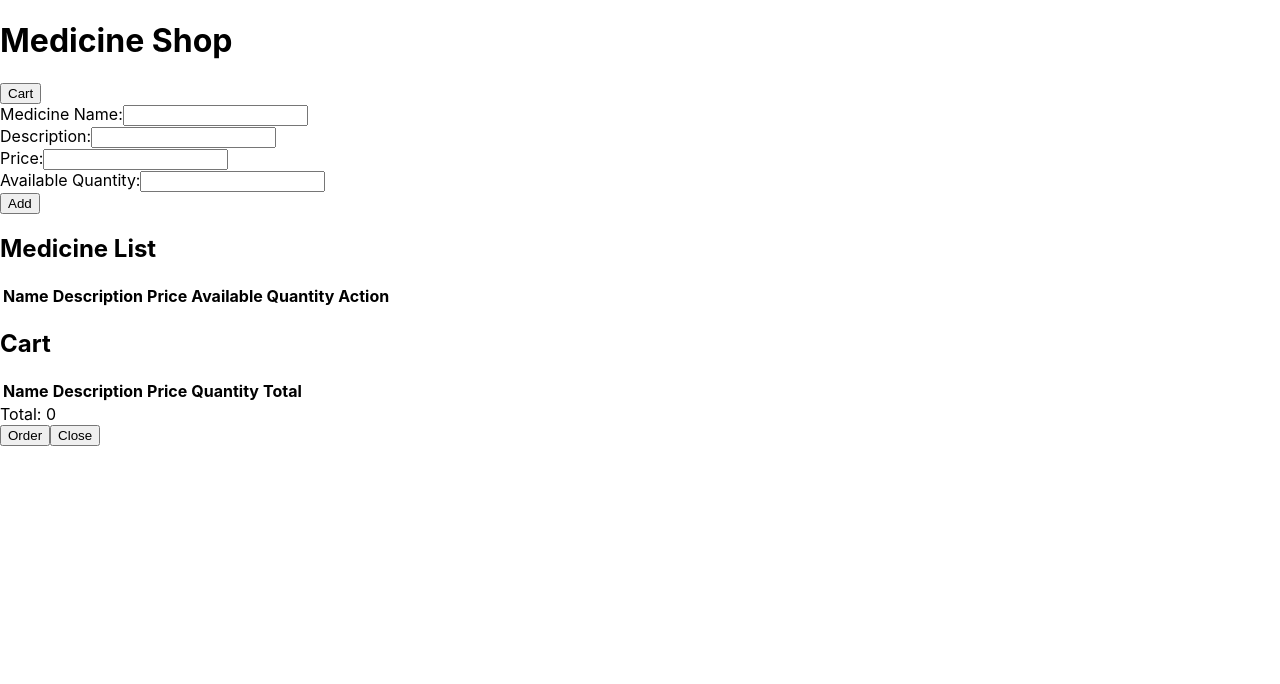
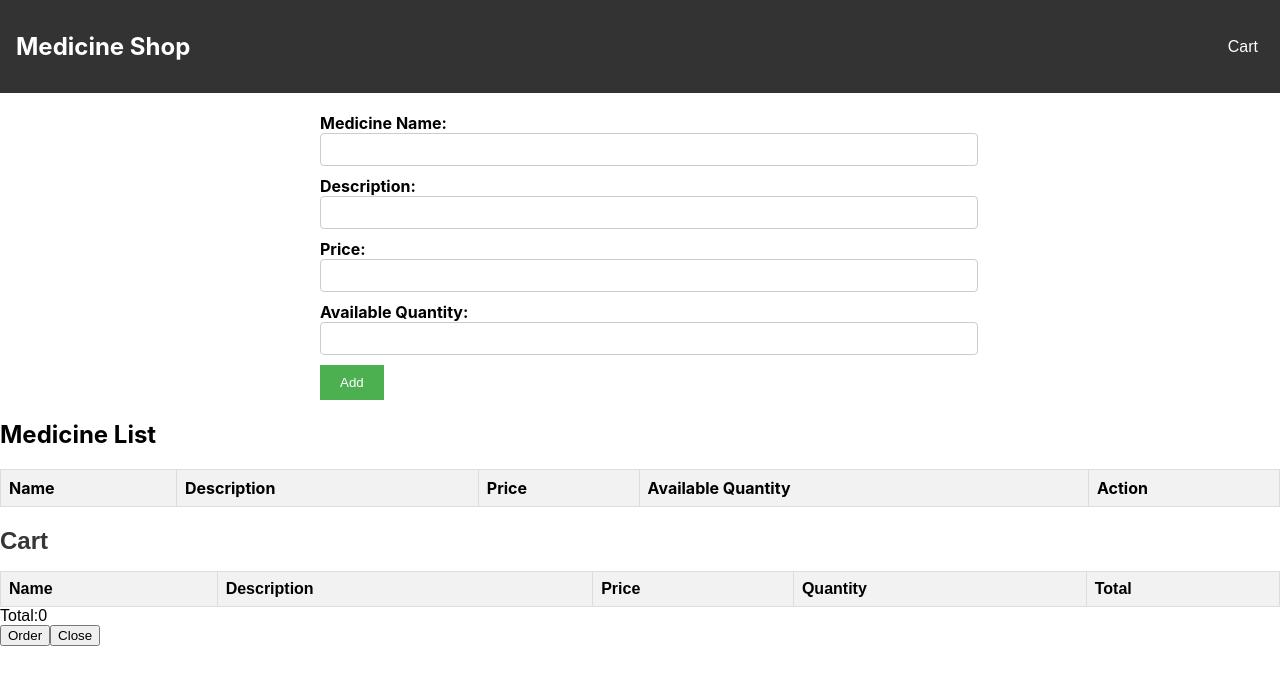
Before and after one commit to Wahidur612000/medicine-shop, a React (Create React App) app: page / in a window 1280 px wide. Both pictures are taken after a click on the button "Cart". Shown: the top 684 px of the page. Built offline with nearby package versions, Linux system fonts and the light colour scheme.

Commit message:
Styling done

```diff
--- a/src/App.css
+++ /dev/null
@@ -1,38 +0,0 @@
-.App {
-  text-align: center;
-}
-
-.App-logo {
-  height: 40vmin;
-  pointer-events: none;
-}
-
-@media (prefers-reduced-motion: no-preference) {
-  .App-logo {
-    animation: App-logo-spin infinite 20s linear;
-  }
-}
-
-.App-header {
-  background-color: #282c34;
-  min-height: 100vh;
-  display: flex;
-  flex-direction: column;
-  align-items: center;
-  justify-content: center;
-  font-size: calc(10px + 2vmin);
-  color: white;
-}
-
-.App-link {
-  color: #61dafb;
-}
-
-@keyframes App-logo-spin {
-  from {
-    transform: rotate(0deg);
-  }
-  to {
-    transform: rotate(360deg);
-  }
-}
--- a/src/App.js
+++ b/src/App.js
@@ -1,5 +1,6 @@
+// App.js
 import React, { useState, useEffect } from 'react';
-import './App.css';
+import styles from './App.module.css';
 import Header from './components/Header';
 import AddProduct from './components/AddProduct';
 import MedicineList from './components/MedicineList';
@@ -8,7 +9,7 @@ import Cart from './components/Cart';
 function App() {
   const [medicines, setMedicines] = useState([]);
   const [cartItems, setCartItems] = useState([]);
-  const [showCart, setShowCart] = useState(false); // State to control visibility of Cart component
+  const [showCart, setShowCart] = useState(false);
 
   useEffect(() => {
     const storedMedicines = JSON.parse(localStorage.getItem('products')) || [];
@@ -16,10 +17,8 @@ function App() {
   }, []);
 
   const handleAddProduct = (newProduct) => {
-    // Update the medicines state with the new product
     setMedicines(prevMedicines => [...prevMedicines, newProduct]);
 
-    // Save to local storage
     const existingProducts = JSON.parse(localStorage.getItem('products')) || [];
     localStorage.setItem('products', JSON.stringify([...existingProducts, newProduct]));
   };
@@ -48,7 +47,6 @@ function App() {
     );
     setMedicines(updatedMedicines);
   };
-
 
   const handleShowCart = () => {
     setShowCart(true);
@@ -89,7 +87,6 @@ function App() {
     localStorage.setItem('medicines', JSON.stringify(updatedMedicines));
   };
 
-
   const handleOrder = () => {
     alert('Order Placed!');
     setCartItems([]);
@@ -97,8 +94,8 @@ function App() {
   };
 
   return (
-    <div>
-      <Header onClickCart={handleShowCart} /> {/* Pass handleShowCart as prop to Header */}
+    <div className={styles.app}>
+      <Header onClickCart={handleShowCart} />
       <AddProduct onAdd={handleAddProduct} />
       <MedicineList medicines={medicines} addToCart={addToCart} />
       {showCart &&
@@ -109,7 +106,7 @@ function App() {
           onOrder={handleOrder}
           onClose={handleHideCart}
         />
-      } {/* Render Cart only if showCart is true */}
+      }
     </div>
   );
 }
--- /dev/null
+++ b/src/App.module.css
@@ -0,0 +1,145 @@
+/* App.module.css */
+
+/* Header Component */
+.header {
+  background-color: #333;
+  color: #fff;
+  padding: 10px;
+  text-align: center;
+}
+
+/* AddProduct Component */
+.addProductForm {
+  margin: 20px auto;
+  width: 50%;
+}
+
+.addProductForm input[type="text"],
+.addProductForm select {
+  width: 100%;
+  padding: 10px;
+  margin: 5px 0;
+}
+
+.addProductForm button {
+  background-color: #4CAF50;
+  color: white;
+  padding: 10px 20px;
+  border: none;
+  cursor: pointer;
+  width: 100%;
+}
+
+.addProductForm button:hover {
+  background-color: #45a049;
+}
+
+/* MedicineList Component */
+.medicineList {
+  display: grid;
+  grid-template-columns: repeat(auto-fill, minmax(250px, 1fr));
+  grid-gap: 20px;
+  margin: 20px auto;
+}
+
+.medicineCard {
+  border: 1px solid #ccc;
+  padding: 10px;
+  background-color: #f9f9f9;
+}
+
+.medicineCard h3 {
+  margin-top: 0;
+}
+
+.medicineCard button {
+  background-color: #4CAF50;
+  color: white;
+  border: none;
+  padding: 5px 10px;
+  cursor: pointer;
+}
+
+.medicineCard button:hover {
+  background-color: #45a049;
+}
+
+/* Cart Component */
+.cart {
+  position: fixed;
+  top: 50%;
+  left: 50%;
+  transform: translate(-50%, -50%);
+  background-color: #f9f9f9;
+  padding: 20px;
+  border: 2px solid #333;
+}
+
+.cart h2 {
+  margin-top: 0;
+}
+
+.cartItem {
+  border-bottom: 1px solid #ccc;
+  padding: 10px 0;
+}
+
+.cartItem:last-child {
+  border-bottom: none;
+}
+
+.cartItemInfo {
+  display: flex;
+  justify-content: space-between;
+  align-items: center;
+}
+
+.cartItemInfo span {
+  font-weight: bold;
+}
+
+.cartItemButtons button {
+  background-color: #4CAF50;
+  color: white;
+  border: none;
+  padding: 5px 10px;
+  cursor: pointer;
+  margin-right: 5px;
+}
+
+.cartItemButtons button:hover {
+  background-color: #45a049;
+}
+
+.cartItemQuantity {
+  display: flex;
+  align-items: center;
+}
+
+.cartItemQuantity button {
+  background-color: #f9f9f9;
+  border: 1px solid #ccc;
+  padding: 5px;
+  cursor: pointer;
+}
+
+.cartItemQuantity button:hover {
+  background-color: #e9e9e9;
+}
+
+.cartItemQuantity span {
+  margin: 0 10px;
+}
+
+.cartOrderButton {
+  background-color: #4CAF50;
+  color: white;
+  border: none;
+  padding: 10px 20px;
+  cursor: pointer;
+  margin-top: 10px;
+}
+
+.cartOrderButton:hover {
+  background-color: #45a049;
+}
--- a/src/components/AddProduct.js
+++ b/src/components/AddProduct.js
@@ -1,4 +1,5 @@
 import React, { useState } from 'react';
+import styles from './AddProduct.module.css'; // Importing styles
 
 const AddProduct = ({ onAdd }) => {
   const [medicineName, setMedicineName] = useState('');
@@ -32,7 +33,7 @@ const AddProduct = ({ onAdd }) => {
   };
 
   return (
-    <div>
+    <div className={styles.addProduct}> {/* Applying styles */}
       <div>
         <label>Medicine Name:</label>
         <input type="text" value={medicineName} onChange={(e) => setMedicineName(e.target.value)} />
--- /dev/null
+++ b/src/components/AddProduct.module.css
@@ -0,0 +1,34 @@
+/* AddProduct.module.css */
+
+.addProduct {
+    margin: 20px auto;
+    width: 50%;
+  }
+
+  .addProduct div {
+    margin-bottom: 10px;
+  }
+
+  .addProduct label {
+    display: block;
+    font-weight: bold;
+  }
+
+  .addProduct input[type="text"] {
+    width: 100%;
+    padding: 8px;
+    border: 1px solid #ccc;
+    border-radius: 4px;
+  }
+
+  .addProduct button {
+    background-color: #4CAF50;
+    color: white;
+    border: none;
+    padding: 10px 20px;
+    cursor: pointer;
+  }
+
+  .addProduct button:hover {
+    background-color: #45a049;
+  }
--- a/src/components/Cart.js
+++ b/src/components/Cart.js
@@ -1,5 +1,5 @@
-// Cart.js
 import React from 'react';
+import styles from './Cart.module.css'; // Importing styles
 
 const Cart = ({ cartItems, onIncrement, onDecrement, onOrder, onClose }) => {
   const calculateTotal = () => {
@@ -11,7 +11,7 @@ const Cart = ({ cartItems, onIncrement, onDecrement, onOrder, onClose }) => {
   };
 
   return (
-    <div>
+    <div className={styles.cart}>
       <h2>Cart</h2>
       <table>
         <thead>
@@ -29,19 +29,22 @@ const Cart = ({ cartItems, onIncrement, onDecrement, onOrder, onClose }) => {
               <td>{item.medicineName}</td>
               <td>{item.desc}</td>
               <td>{item.price}</td>
-              <td>
-                <button onClick={() => onDecrement(item)}>-</button>
-                {item.quantity}
-                <button onClick={() => onIncrement(item)}>+</button>
+              <td className={styles.actions}>
+                <button onClick={() => onDecrement(item)} className={styles.cartButton}>-</button>
+                <span className={styles.amount}>{item.quantity}</span>
+                <button onClick={() => onIncrement(item)} className={styles.cartButton}>+</button>
               </td>
               <td>{item.price * item.quantity}</td>
             </tr>
           ))}
         </tbody>
       </table>
-      <div>Total: {calculateTotal()}</div>
-      <button onClick={onOrder}>Order</button>
-      <button onClick={onClose}>Close</button>
+      <div className={styles.summary}>
+        <span>Total:</span>
+        <span className={styles.price}>{calculateTotal()}</span>
+      </div>
+      <button onClick={onOrder} className={styles.cartButton}>Order</button>
+      <button onClick={onClose} className={styles.cartButton}>Close</button>
     </div>
   );
 };
--- /dev/null
+++ b/src/components/Cart.module.css
@@ -0,0 +1,82 @@
+/* Cart.module.css */
+
+.cart {
+    font-family: Arial, sans-serif;
+  }
+
+  .cart h2 {
+    margin-bottom: 1rem;
+    color: #363636;
+  }
+
+  .cart table {
+    width: 100%;
+    border-collapse: collapse;
+  }
+
+  .cart th,
+  .cart td {
+    border: 1px solid #ddd;
+    padding: 8px;
+    text-align: left;
+  }
+
+  .cart th {
+    background-color: #f2f2f2;
+  }
+
+  .cart tr:hover {
+    background-color: #f2f2f2;
+  }
+
+  .cart .quantityColumn {
+    display: flex;
+    align-items: center;
+  }
+
+  .cart .quantityButton {
+    font-size: 1rem;
+    width: 2rem;
+    height: 2rem;
+    border: 1px solid #8a2b06;
+    border-radius: 6px;
+    background-color: transparent;
+    color: #8a2b06;
+    cursor: pointer;
+    margin: 0 0.5rem;
+  }
+
+  .cart .quantityButton:hover,
+  .cart .quantityButton:active {
+    background-color: #8a2b06;
+    color: white;
+  }
+
+  .cart .totalColumn {
+    font-weight: bold;
+  }
+
+  .cart .actions {
+    margin-top: 1rem;
+  }
+
+  .cart .actions button {
+    font-size: 1rem;
+    padding: 0.5rem 1rem;
+    border: 1px solid #8a2b06;
+    border-radius: 6px;
+    background-color: transparent;
+    color: #8a2b06;
+    cursor: pointer;
+    margin-right: 0.5rem;
+  }
+
+  .cart .actions button:last-child {
+    margin-right: 0;
+  }
+
+  .cart .actions button:hover,
+  .cart .actions button:active {
+    background-color: #8a2b06;
+    color: white;
+  }
--- a/src/components/Header.js
+++ b/src/components/Header.js
@@ -1,11 +1,12 @@
 // Header.js
 import React from 'react';
+import styles from './Header.module.css';
 
 const Header = ({ onClickCart }) => {
   return (
-    <div>
-      <h1>Medicine Shop</h1>
-      <button onClick={onClickCart}>Cart</button>
+    <div className={styles.headerContainer}>
+      <h1 className={styles.logo}>Medicine Shop</h1>
+      <button className={styles.cartButton} onClick={onClickCart}>Cart</button>
     </div>
   );
 };
--- /dev/null
+++ b/src/components/Header.module.css
@@ -0,0 +1,26 @@
+/* Header.module.css */
+
+.headerContainer {
+    display: flex;
+    justify-content: space-between;
+    align-items: center;
+    padding: 1rem;
+    background-color: #333;
+    color: #fff;
+  }
+
+  .logo {
+    font-size: 1.5rem;
+  }
+
+  .cartButton {
+    background-color: transparent;
+    border: none;
+    color: #fff;
+    font-size: 1rem;
+    cursor: pointer;
+  }
+
+  .cartButton:hover {
+    text-decoration: underline;
+  }
--- a/src/components/MedicineList.js
+++ b/src/components/MedicineList.js
@@ -1,4 +1,5 @@
 import React, { useState } from 'react';
+import styles from './MedicineList.module.css'; // Importing styles
 
 const MedicineList = ({ medicines, addToCart }) => {
   const [quantity, setQuantity] = useState(1);
@@ -13,7 +14,7 @@ const MedicineList = ({ medicines, addToCart }) => {
   }
 
   return (
-    <div>
+    <div className={styles.medicineList}> {/* Applying styles */}
       <h2>Medicine List</h2>
       <table>
         <thead>
@@ -33,8 +34,8 @@ const MedicineList = ({ medicines, addToCart }) => {
               <td>{medicine.price}</td>
               <td>{medicine.availableQuantity}</td>
               <td>
-                <input type="number" value={quantity} onChange={handleQuantityChange} />
-                <button onClick={() => addToCart(medicine, quantity)}>Add to Cart</button>
+                <input type="number" value={quantity} onChange={handleQuantityChange} className={styles.quantityInput} /> {/* Applying styles */}
+                <button onClick={() => addToCart(medicine, quantity)} className={styles.addToCartButton}>Add to Cart</button> {/* Applying styles */}
               </td>
             </tr>
           ))}
--- /dev/null
+++ b/src/components/MedicineList.module.css
@@ -0,0 +1,47 @@
+/* MedicineList.module.css */
+
+.medicineList {
+    margin-top: 20px;
+  }
+
+  .medicineList table {
+    width: 100%;
+    border-collapse: collapse;
+  }
+
+  .medicineList th,
+  .medicineList td {
+    border: 1px solid #ddd;
+    padding: 8px;
+    text-align: left;
+  }
+
+  .medicineList th {
+    background-color: #f2f2f2;
+  }
+
+  .medicineList tr:hover {
+    background-color: #f2f2f2;
+  }
+
+  .quantityInput {
+    width: 50px;
+    margin-right: 10px;
+  }
+
+  .addToCartButton {
+    background-color: #4CAF50;
+    color: white;
+    border: none;
+    padding: 8px 12px;
+    text-align: center;
+    text-decoration: none;
+    display: inline-block;
+    font-size: 14px;
+    cursor: pointer;
+    border-radius: 4px;
+  }
+
+  .addToCartButton:hover {
+    background-color: #45a049;
+  }
```
